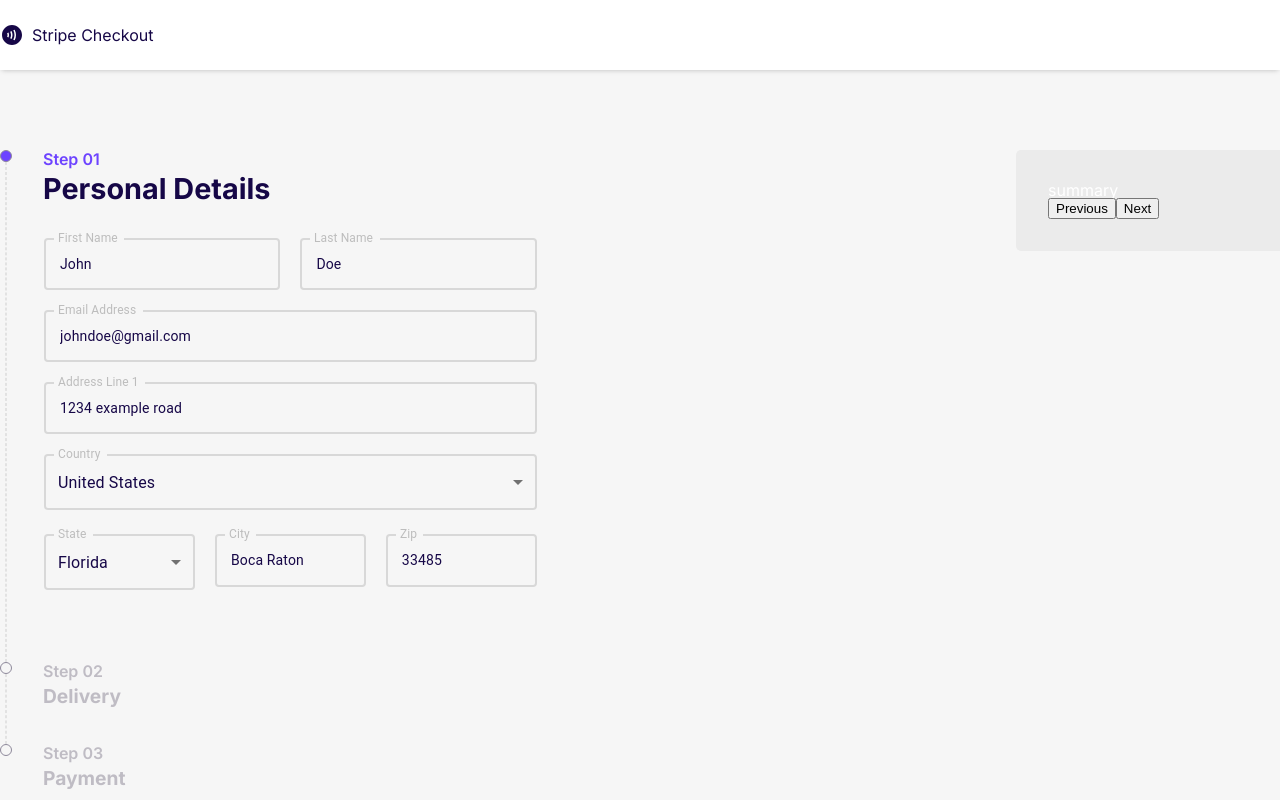
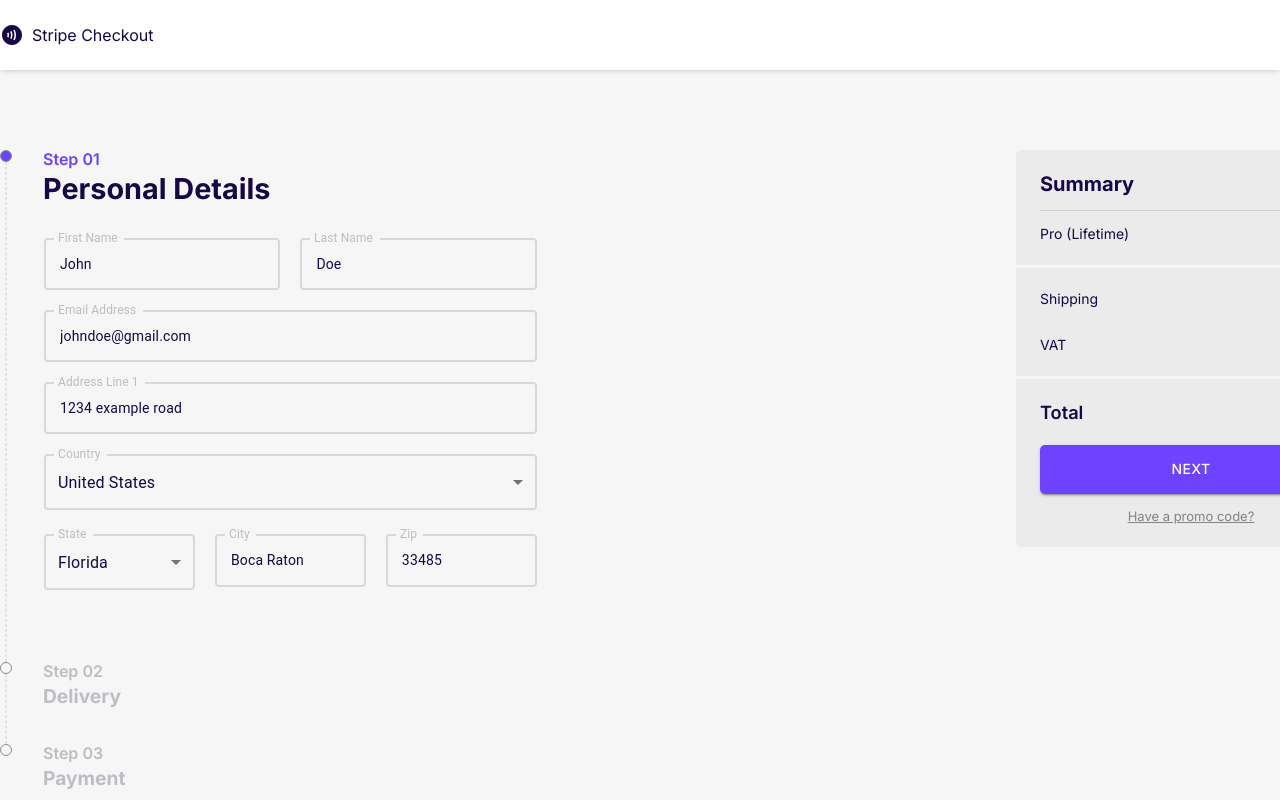
Before and after one commit to stevenluongo/next.js-stripe, a Next.js app: page / in a window 1280 px wide. Built offline with nearby package versions, Linux system fonts and the light colour scheme.

Commit message:
add summary section

```diff
--- a/package.json
+++ b/package.json
@@ -11,6 +11,7 @@
     "@emotion/react": "^11.7.1",
     "@emotion/styled": "^11.6.0",
     "@mui/icons-material": "^5.3.1",
+    "@mui/lab": "^5.0.0-alpha.67",
     "@mui/material": "^5.4.0",
     "@stripe/react-stripe-js": "^1.7.0",
     "@stripe/stripe-js": "^1.22.0",
--- a/pages/index.js
+++ b/pages/index.js
@@ -8,12 +8,10 @@ import MenuItem from '@mui/material/MenuItem';
 import FormControl from '@mui/material/FormControl';
 import Select from '@mui/material/Select';
 import Checkbox from '@mui/material/Checkbox';
-import FavoriteBorder from '@mui/icons-material/FavoriteBorder';
-import Favorite from '@mui/icons-material/Favorite';
-import BookmarkBorderIcon from '@mui/icons-material/BookmarkBorder';
-import BookmarkIcon from '@mui/icons-material/Bookmark';
 import CheckCircleIcon from '@mui/icons-material/CheckCircle';
 import CheckCircleOutlineIcon from '@mui/icons-material/CheckCircleOutline';
+import AutoFixHighIcon from '@mui/icons-material/AutoFixHigh';
+import LoadingButton from '@mui/lab/LoadingButton';
 const CssTextField = styled(TextField)({
   '& label.Mui-focused': {
     color: 'var(--primary-text-accent)',
@@ -68,6 +66,7 @@ export default function Index () {
   const [message, setMessage] = useState(null);
   const [shipping_address_preference, setShippingAddressPreference] = useState(true);
   const [age, setAge] = useState('');
+  const [isProcessing, setIsProcessing] = useState(false);
 
   const handleSelectChange = (event) => {
     setAge(event.target.value);
@@ -109,6 +108,14 @@ const handleCheckboxChange = (target) => {
     setBillingDetails(mutated_state);
 }
 
+  const handleStepUpdate = () => {
+    setIsProcessing(true)
+    setTimeout(() => {
+      setIsProcessing(false)
+      setStep(step + 1)
+    }, 650);
+  }
+
   return (
     <div className="a_wrap">
       <nav className="a_nav">
@@ -123,7 +130,7 @@ const handleCheckboxChange = (target) => {
             className="a_c_s_bubble a_c_s_bubble_outline"
             style={{backgroundColor: step === 0 ? 'var(--primary-text-accent)' : 'transparent'}}
           >
-            <span onClick={() => setStep(0)}>
+            <span onClick={() => !isProcessing && setStep(0)}>
               <p style={{color: step === 0 ? 'var(--primary-text-accent)' : '#bfbcc4'}}>Step 01</p>
               <h1 style={{color: step === 0 ? 'var(--primary-text-color)' : '#bfbcc4', fontSize: step === 0 ? '1.8em' : '1.2em'}}>Personal Details</h1>
             </span>
@@ -133,7 +140,7 @@ const handleCheckboxChange = (target) => {
             className="a_c_s_bubble a_c_s_bubble_outline"
             style={{backgroundColor: step === 1 ? 'var(--primary-text-accent)' : 'transparent'}}
           >
-            <span onClick={() => setStep(1)}>
+            <span onClick={() => !isProcessing && setStep(1)}>
               <p style={{color: step === 1 ? 'var(--primary-text-accent)' : '#bfbcc4'}}>Step 02</p>
               <h1 style={{color: step === 1 ? 'var(--primary-text-color)' : '#bfbcc4', fontSize: step === 1 ? '1.8em' : '1.2em'}}>Delivery</h1>
             </span>
@@ -143,7 +150,7 @@ const handleCheckboxChange = (target) => {
             className="a_c_s_bubble a_c_s_bubble_outline"
             style={{backgroundColor: step === 2 ? 'var(--primary-text-accent)' : 'transparent'}}
           >
-            <span onClick={() => setStep(2)}>
+            <span onClick={() => !isProcessing && setStep(2)}>
               <p style={{color: step === 2 ? 'var(--primary-text-accent)' : '#bfbcc4'}}>Step 03</p>
               <h1 style={{color: step === 2 ? 'var(--primary-text-color)' : '#bfbcc4', fontSize: step === 2 ? '1.8em' : '1.2em'}}>Payment</h1>
             </span>
@@ -232,10 +239,41 @@ const handleCheckboxChange = (target) => {
               <p>Payment</p>
             </CSSTransition>
           </div>
-          <div className="a_c_d_summary" >
-            <p>summary</p>
-            <button onClick={() => setStep(step - 1)}>Previous</button>
-            <button onClick={() => setStep(step + 1)}>Next</button>
+          <div className="a_c_d_summary">
+            <div className="a_c_d_summary_item" style={{borderBottomLeftRadius: 0, borderBottomRightRadius: 0}}>
+              <h1>Summary</h1>
+              <hr/>
+              <span className="a_c_d_summary_item_span">
+                <p>Pro (Lifetime)</p>
+                <p>$67.99</p>
+              </span>
+            </div>
+            <div className="a_c_d_summary_item" style={{borderRadius: 0}}>
+              <span style={{marginBottom: '2rem'}} className="a_c_d_summary_item_span">
+                <p>Shipping</p>
+                <p>TBD</p>
+              </span>
+              <span className="a_c_d_summary_item_span">
+                <p>VAT</p>
+                <p>$3.99</p>
+              </span>
+            </div>
+            <div className="a_c_d_summary_item" style={{borderTopLeftRadius: 0, borderTopRightRadius: 0}}>
+              <span style={{marginBottom: '1.5rem'}} className="a_c_d_summary_item_span">
+                <h3>Total</h3>
+                <h3>$70.39</h3>
+              </span>
+              <VisualizeButton
+                className='visualize'
+                onClick={handleStepUpdate}
+                loading={isProcessing}
+                loadingPosition="end"
+                variant="contained"
+            >
+              Next
+            </VisualizeButton>
+              <div className="a_c_d_summary_item_promo">Have a promo code?</div>
+            </div>
           </div>
         </div>
       </section>
@@ -243,4 +281,14 @@ const handleCheckboxChange = (target) => {
   )
 }
 
-{/* <CssTextField label="First Name" id="custom-css-outlined-input" value={billing_details.first_name} onChange={handleChange} name="first_name" /> */}
+
+
+const VisualizeButton = styled(LoadingButton)({
+  color: '#cfc4ff',
+  backgroundColor: '#3f22c0',
+  '&:hover': {
+    backgroundColor: '#472cac',
+  },
+  '&:disabled': {
+  },
+})
--- a/styles/_app.scss
+++ b/styles/_app.scss
@@ -110,11 +110,7 @@
         position: relative;
     }
     .a_c_d_summary {
-        background-color: var(--background-accent);
         height: fit-content;
-        box-sizing: border-box;
-        padding: 2rem;
-        border-radius: 5px;
     }
 }
 
@@ -168,7 +164,7 @@
 
 
 .a_c_d_b_delivery {
-    margin-top: 1.5rem;
+    margin-top: 1rem;
     width: 100%;
     .a_c_d_b_d_item {
         width: 80%;
@@ -179,28 +175,32 @@
         cursor: pointer;
         display: flex;
         justify-content: space-between;
+
         margin-bottom: .5rem;
         user-select: none;
-        transition: all 0.5s ease;
+        transition: all 0.35s ease;
         p {
             color: var(--primary-text-color);
             font-weight: 500;
+            margin-top: .25rem;
+            font-weight: 600;
+            font-size: 14px;
         }
         .a_c_d_b_d_item_body {
             display: flex;
             width: 90%;
             position: relative;
+            align-items: center;
             span {
                 display: block;
                 h3 {
-                    font-size: 1.25em;
+                    font-size: 1em;
                     font-weight: 600;
                     color: var(--primary-text-color);
-                    margin-bottom: .25rem;
                 }
                 p {
                     color: #838285;
-                    font-size: 15px;
+                    font-size: 14px;
                     font-weight: 300;
                     width: 90%;
                 }
@@ -208,3 +208,57 @@
         }
     }
 }
+
+.a_c_d_summary {
+    width: 100%;
+    h1 {
+        color: var(--primary-text-color);
+        font-size: 1.25em;
+        font-weight: 700;
+    }
+    hr {
+        border: 0;
+        width: 100%;
+        height: 1px;
+        background-color: rgb(207, 207, 207);
+        margin: 1rem 0;
+    }
+    .a_c_d_summary_item {
+        background-color: var(--background-accent);
+        height: fit-content;
+        box-sizing: border-box;
+        padding: 1.5rem;
+        border-radius: 5px;
+        margin-bottom: 3px;
+    }
+    .a_c_d_summary_item_span {
+        display: flex;
+        font-size: 14px;
+        justify-content: space-between;
+        color: #b1b1b1;
+        color: var(--primary-text-color);
+        h3 {
+            font-size: 1.3em;
+            font-weight: 600;
+        }
+    }
+    button {
+        width: 100%;
+        padding: .75rem;
+        font-family: "Inter";
+        background-color: var(--primary-text-accent);
+        border: 0;
+        border-radius: 5px;
+        outline: none;
+        color: #fff;
+        cursor: pointer;
+    }
+    .a_c_d_summary_item_promo {
+        width: fit-content;
+        margin: 0 auto;
+        margin-top: 1rem;
+        color: #838285;
+        font-size: 13px;
+        text-decoration: underline;
+    }
+}
--- a/styles/styles.css
+++ b/styles/styles.css
@@ -151,14 +151,9 @@
 }
 
 .a_c_display .a_c_d_summary {
-  background-color: var(--background-accent);
   height: -webkit-fit-content;
   height: -moz-fit-content;
   height: fit-content;
-  -webkit-box-sizing: border-box;
-          box-sizing: border-box;
-  padding: 2rem;
-  border-radius: 5px;
 }
 
 .a_c_d_b_details {
@@ -226,7 +221,7 @@
 }
 
 .a_c_d_b_delivery {
-  margin-top: 1.5rem;
+  margin-top: 1rem;
   width: 100%;
 }
 
@@ -249,13 +244,16 @@
      -moz-user-select: none;
       -ms-user-select: none;
           user-select: none;
-  -webkit-transition: all 0.5s ease;
-  transition: all 0.5s ease;
+  -webkit-transition: all 0.35s ease;
+  transition: all 0.35s ease;
 }
 
 .a_c_d_b_delivery .a_c_d_b_d_item p {
   color: var(--primary-text-color);
   font-weight: 500;
+  margin-top: .25rem;
+  font-weight: 600;
+  font-size: 14px;
 }
 
 .a_c_d_b_delivery .a_c_d_b_d_item .a_c_d_b_d_item_body {
@@ -264,6 +262,9 @@
   display: flex;
   width: 90%;
   position: relative;
+  -webkit-box-align: center;
+      -ms-flex-align: center;
+          align-items: center;
 }
 
 .a_c_d_b_delivery .a_c_d_b_d_item .a_c_d_b_d_item_body span {
@@ -271,17 +272,86 @@
 }
 
 .a_c_d_b_delivery .a_c_d_b_d_item .a_c_d_b_d_item_body span h3 {
-  font-size: 1.25em;
+  font-size: 1em;
   font-weight: 600;
   color: var(--primary-text-color);
-  margin-bottom: .25rem;
 }
 
 .a_c_d_b_delivery .a_c_d_b_d_item .a_c_d_b_d_item_body span p {
   color: #838285;
-  font-size: 15px;
+  font-size: 14px;
   font-weight: 300;
   width: 90%;
+}
+
+.a_c_d_summary {
+  width: 100%;
+}
+
+.a_c_d_summary h1 {
+  color: var(--primary-text-color);
+  font-size: 1.25em;
+  font-weight: 700;
+}
+
+.a_c_d_summary hr {
+  border: 0;
+  width: 100%;
+  height: 1px;
+  background-color: #cfcfcf;
+  margin: 1rem 0;
+}
+
+.a_c_d_summary .a_c_d_summary_item {
+  background-color: var(--background-accent);
+  height: -webkit-fit-content;
+  height: -moz-fit-content;
+  height: fit-content;
+  -webkit-box-sizing: border-box;
+          box-sizing: border-box;
+  padding: 1.5rem;
+  border-radius: 5px;
+  margin-bottom: 3px;
+}
+
+.a_c_d_summary .a_c_d_summary_item_span {
+  display: -webkit-box;
+  display: -ms-flexbox;
+  display: flex;
+  font-size: 14px;
+  -webkit-box-pack: justify;
+      -ms-flex-pack: justify;
+          justify-content: space-between;
+  color: #b1b1b1;
+  color: var(--primary-text-color);
+}
+
+.a_c_d_summary .a_c_d_summary_item_span h3 {
+  font-size: 1.3em;
+  font-weight: 600;
+}
+
+.a_c_d_summary button {
+  width: 100%;
+  padding: .75rem;
+  font-family: "Inter";
+  background-color: var(--primary-text-accent);
+  border: 0;
+  border-radius: 5px;
+  outline: none;
+  color: #fff;
+  cursor: pointer;
+}
+
+.a_c_d_summary .a_c_d_summary_item_promo {
+  width: -webkit-fit-content;
+  width: -moz-fit-content;
+  width: fit-content;
+  margin: 0 auto;
+  margin-top: 1rem;
+  color: #838285;
+  font-size: 13px;
+  text-decoration: underline;
 }
 
 :root, body[data-theme="default"] {
```
Also changed, not shown: 2 other files (tests, documents, lock files or other folders).
